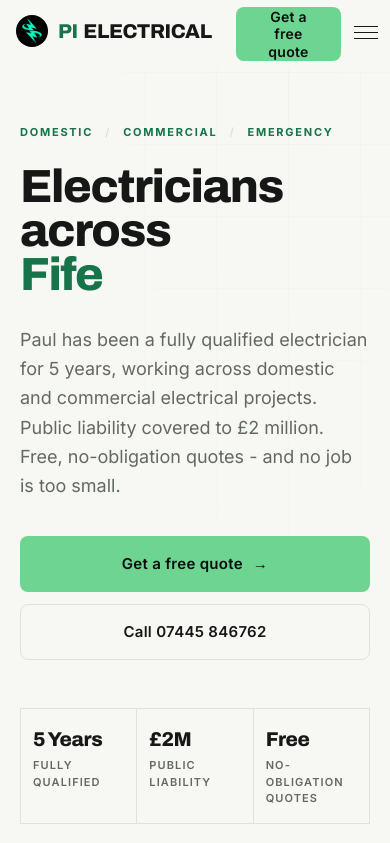
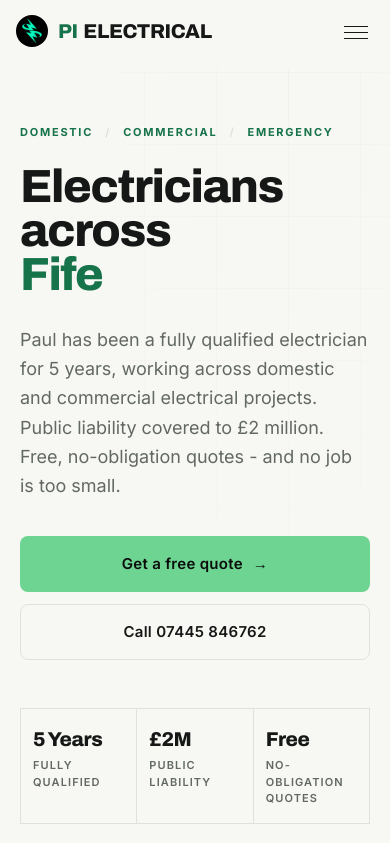
Before and after one commit to Tradetitan66/pi-electrical-live, a Next.js app: page / in a window 390 px wide. Shown: the top 843 px of the page. Built offline with nearby package versions, Linux system fonts and the light colour scheme.

Commit message:
mobile header and scroll updates

```diff
--- a/src/components/Header.tsx
+++ b/src/components/Header.tsx
@@ -106,17 +106,6 @@ export default function Header() {
                 {BUSINESS.phone.display}
               </a>
 
-              <Button
-                href="/#quote"
-                size="md"
-                className="hidden lg:inline-flex"
-                analyticsEvent="quote_cta_clicked"
-                analyticsLocation="header"
-                analyticsAction="header_get_quote"
-              >
-                Get a free quote
-              </Button>
-
               {/* Mobile menu trigger */}
               <button
                 type="button"
--- a/src/components/QuickActions.tsx
+++ b/src/components/QuickActions.tsx
@@ -75,7 +75,7 @@ export default function QuickActions() {
             return (
               <li
                 key={tile.id}
-                className="w-[62%] shrink-0 snap-start border-line sm:w-auto sm:border-r sm:last:border-r-0"
+                className="w-[78%] shrink-0 snap-start border-line sm:w-auto sm:border-r sm:last:border-r-0"
               >
                 {external ? (
                   <a
```
